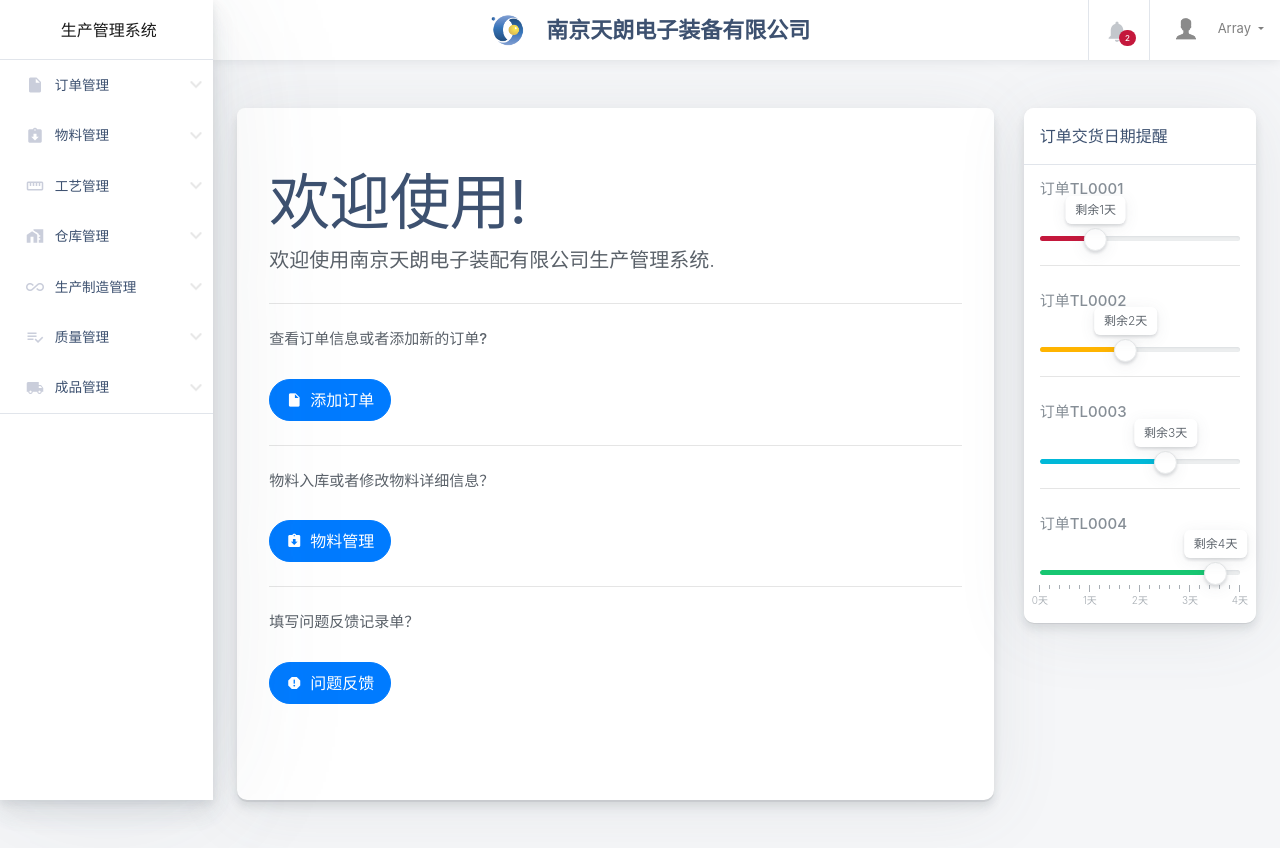
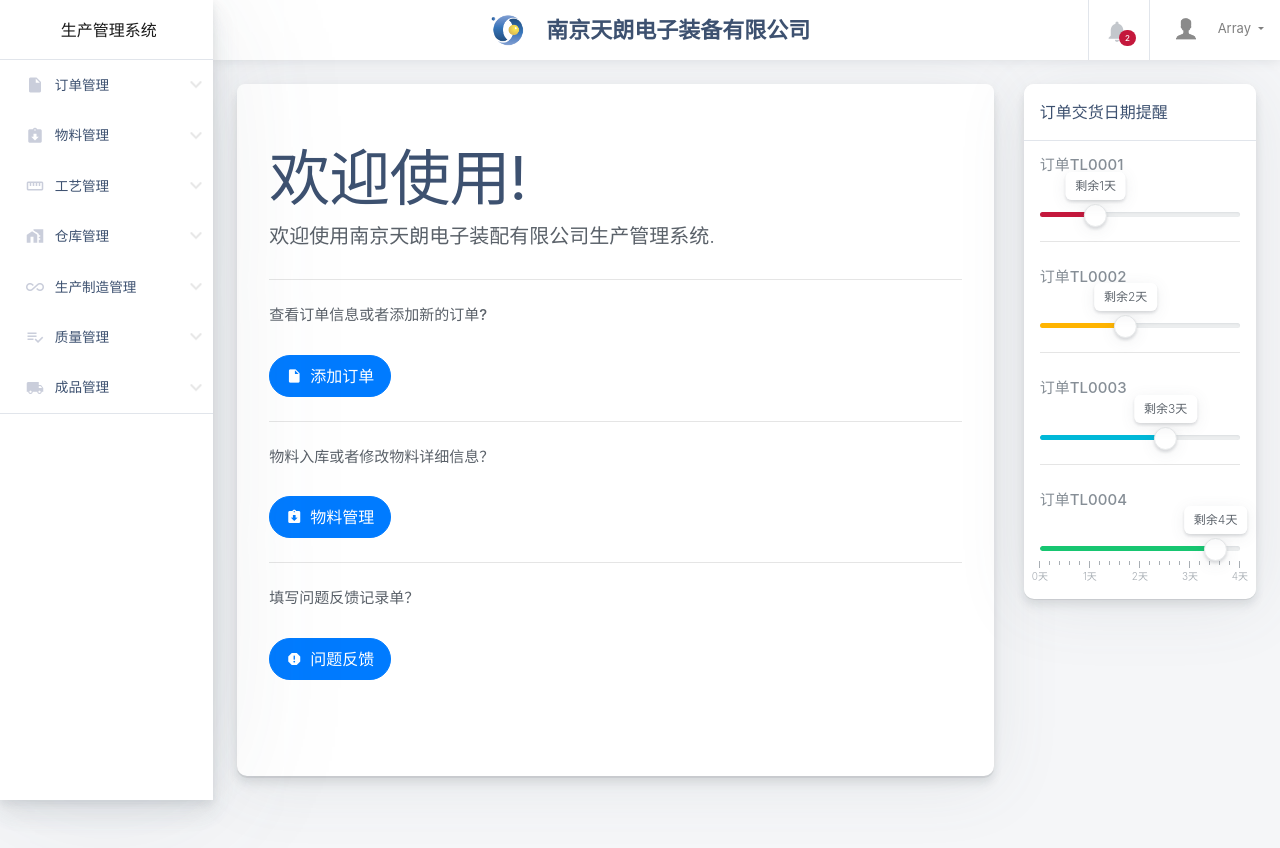
Before and after one commit to LeeHxx/tianlangsys, a PHP site: page / in a window 1280 px wide. Run offline with PHP 8.4, Linux system fonts and the light colour scheme; a user stored in the database is signed in.

Commit message:
修改欢迎界面

```diff
--- a/index.php
+++ b/index.php
@@ -24,7 +24,7 @@ session_start();?>
       <aside class="main-sidebar col-12 col-md-3 col-lg-2 px-0">
         <div class="main-navbar">
           <nav class="navbar align-items-stretch navbar-light bg-white flex-md-nowrap border-bottom p-0">
-            <a class="navbar-brand w-100 mr-0" href="#" style="line-height: 25px;">
+            <a class="navbar-brand w-100 mr-0" href="index.php" style="line-height: 25px;">
               <div class="d-table m-auto">
                 <!--<img id="main-logo" class="d-inline-block align-top mr-1" style="max-width: 25px;" src="images/logo.svg" alt="Shards Dashboard">-->
                 <span class="  d-md-inline ml-1">生产管理系统</span>
@@ -55,7 +55,7 @@ session_start();?>
               </a>
               <div class="dropdown-menu  dropdown-menu-small">
                 <a class="dropdown-item " href="material.php">物料列表</a>
-                <a class="dropdown-item " href="material-add.php">添加</a>
+                <a class="dropdown-item " href="material-search.php">添加</a>
               </div>
             </li>
             <li class="nav-item dropdown">
@@ -187,22 +187,16 @@ session_start();?>
         </div>
         <!-- end 顶栏 -->
         <!-- Page -->
-        <div class="main-content-container container-fluid px-4">
+        <div class="main-content-container container-fluid px-4 mb-4">
           <!-- Page Header -->
-          <div class="page-header row no-gutters py-4">
-            <div class="col-12 col-sm-6 text-center text-sm-left mb-4 mb-sm-0">
 
-
-            </div>
-
-          </div>
 
           <!-- End Page Header -->
           <!-- Order Table -->
-          <div class="row">
+          <div class="row mt-4">
 
 
-          <div class="col-lg-9   mb-4">
+          <div class="col-lg-9   mb-4 ">
             <div class="card card-small mb-4">
               <div class="jumbotron" style="background:#fff;">
                 <h1 class="display-4" style="font-weight: 400;">欢迎使用!</h1>
```
